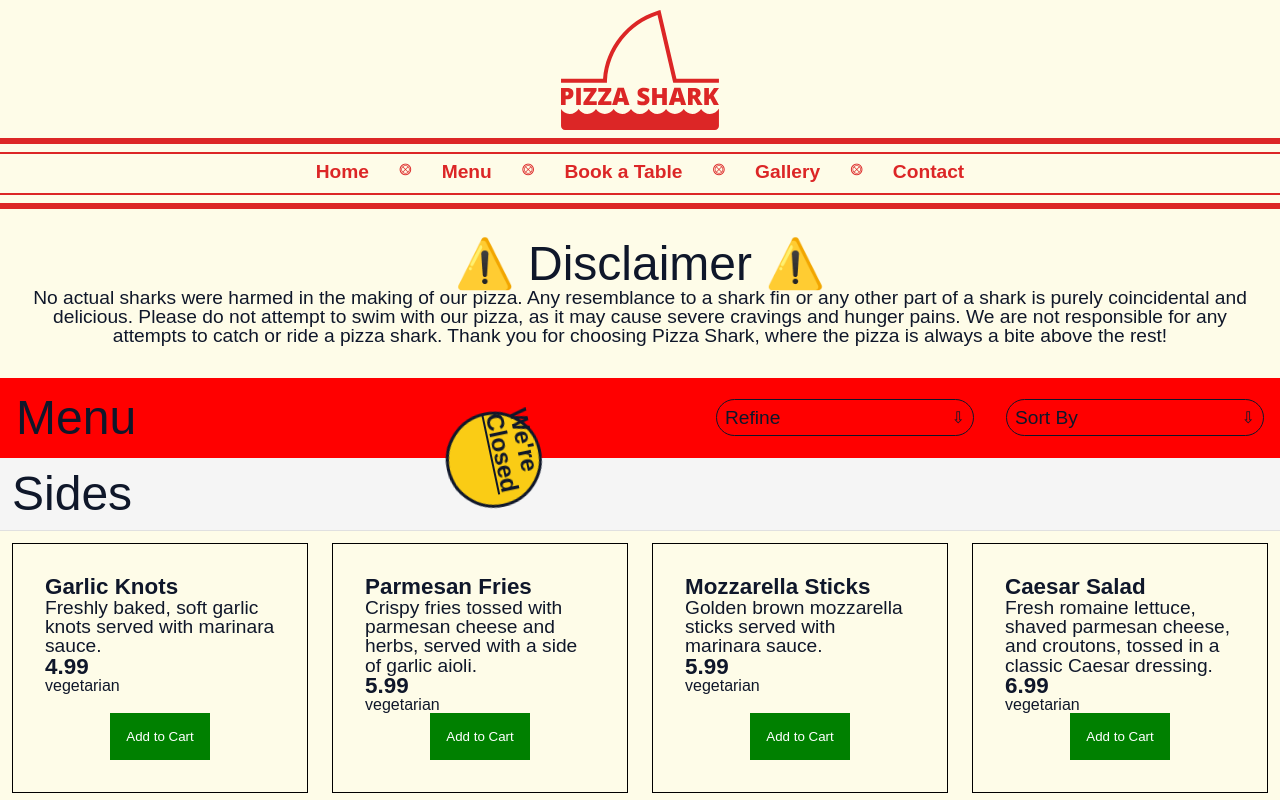
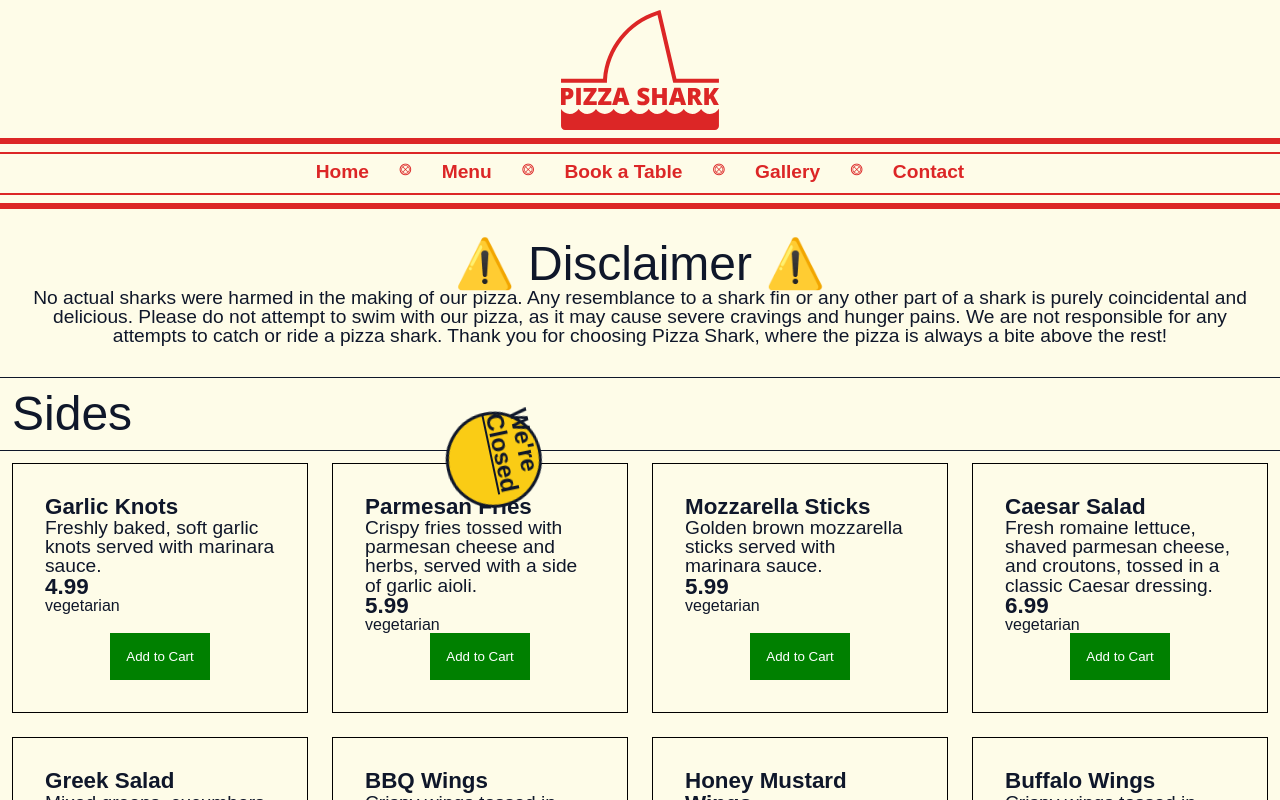
Before and after one commit to kianeblackman/pizza-shark, a React (Vite) app: page /menu in a window 1280 px wide. Shown: the top 800 px of the page. Built offline with nearby package versions, Linux system fonts and the light colour scheme; a web font is replaced by a local one.

Commit message:
removed menu filter as no longer needed

```diff
--- a/src/Pages/Menu/Menu.jsx
+++ b/src/Pages/Menu/Menu.jsx
@@ -24,9 +24,9 @@ export default function Menu() {
           </p>
         </div>
       </section>
-      <section className='menu-section'>
+      {/* <section className='menu-section'>
         <MenuFilter className='filter-container' />
-      </section>
+      </section> */}
       <section className='menu-items-section'>
         <div>
           <h2 className='menu-item-heading'>Sides</h2>
--- a/src/scss/components/_menu-filter.scss
+++ b/src/scss/components/_menu-filter.scss
@@ -1,10 +1,13 @@
 @use '../abstracts/colours';
 
 .menu-filter-bar {
-  background-color: red;
+  background-color: colours.$primary-background;
   display: flex;
   justify-content: space-between;
   padding: 1rem;
+  border-top: colours.$primary-black 1px solid;
+  border-bottom: colours.$primary-black 1px solid;
+
   .filter-container {
     display: flex;
     align-items: center;
--- a/src/scss/layout/_menu.scss
+++ b/src/scss/layout/_menu.scss
@@ -1,21 +1,22 @@
+@use '../abstracts/colours';
+
 .menu-page {
   .disclaimer-content {
     text-align: center;
     text-align: center;
     padding: 2rem;
   }
-  .menu-section {
-    position: sticky;
-    top: 70px; /* set this to the height of your navbar */
-    z-index: 1;
-  }
   .menu-item-heading {
     display: flex;
+    position: sticky;
+    top: 70px;
     justify-content: space-between;
     align-items: center;
     padding: 12px;
-    background-color: #f5f5f5;
-    border-bottom: 1px solid #e0e0e0;
+    background-color: colours.$primary-background;
+    border-bottom: colours.$primary-black 1px solid;
+    border-top: colours.$primary-black 1px solid;
+    margin-top: -1px;
   }
   .menu-grid {
     display: grid;
```
Also changed, not shown: src/scss/styles.css, 1 other file (tests, documents, lock files or other folders).
